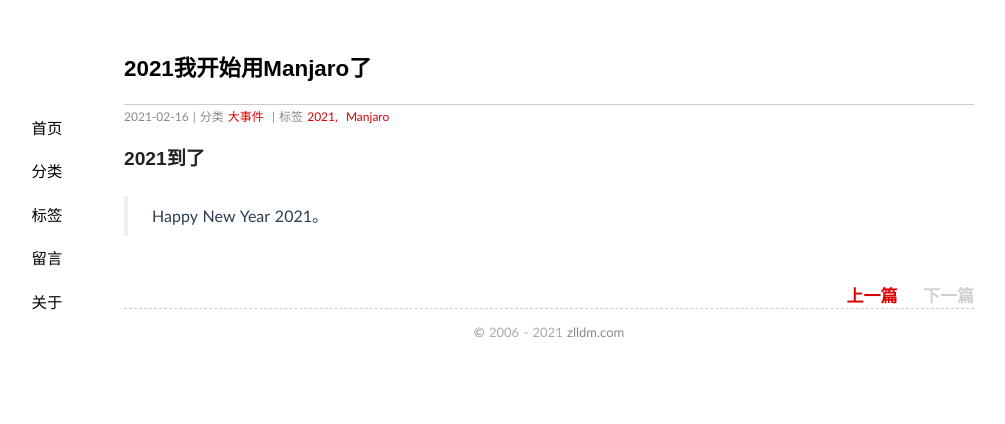
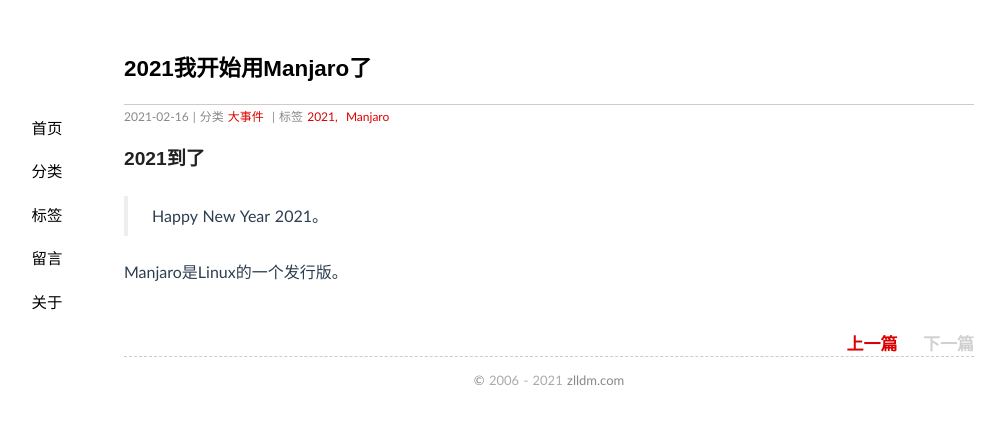
Before and after one commit to zlldm/zlldm.github.io, a Jekyll site: the page built from _posts/2021-02-16-manjaro.md, in a window 1280 px wide. Shown: the top 424 px of the page, without its empty margins (91-1096 px from the left). Built offline with Jekyll 4.4.1, drawn with Linux system fonts in a browser that asks for light colours; comment, search, counter and statistics services are not loaded.

Commit message:
Update 2021-02-16-manjaro.md

```diff
--- a/_posts/2021-02-16-manjaro.md
+++ b/_posts/2021-02-16-manjaro.md
@@ -8,3 +8,6 @@ tags: 2021, Manjaro
 ### 2021到了
 
 > Happy New Year 2021。
+
+
+Manjaro是Linux的一个发行版。
```
